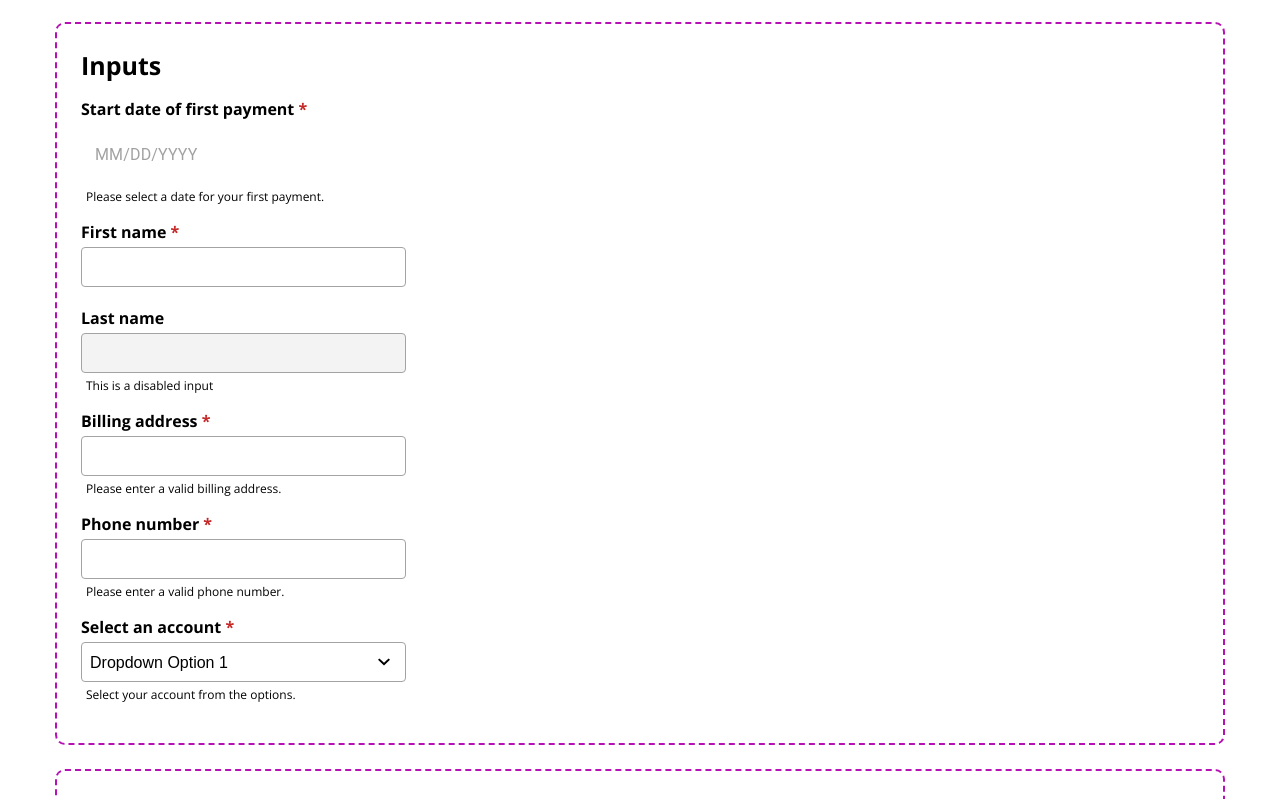
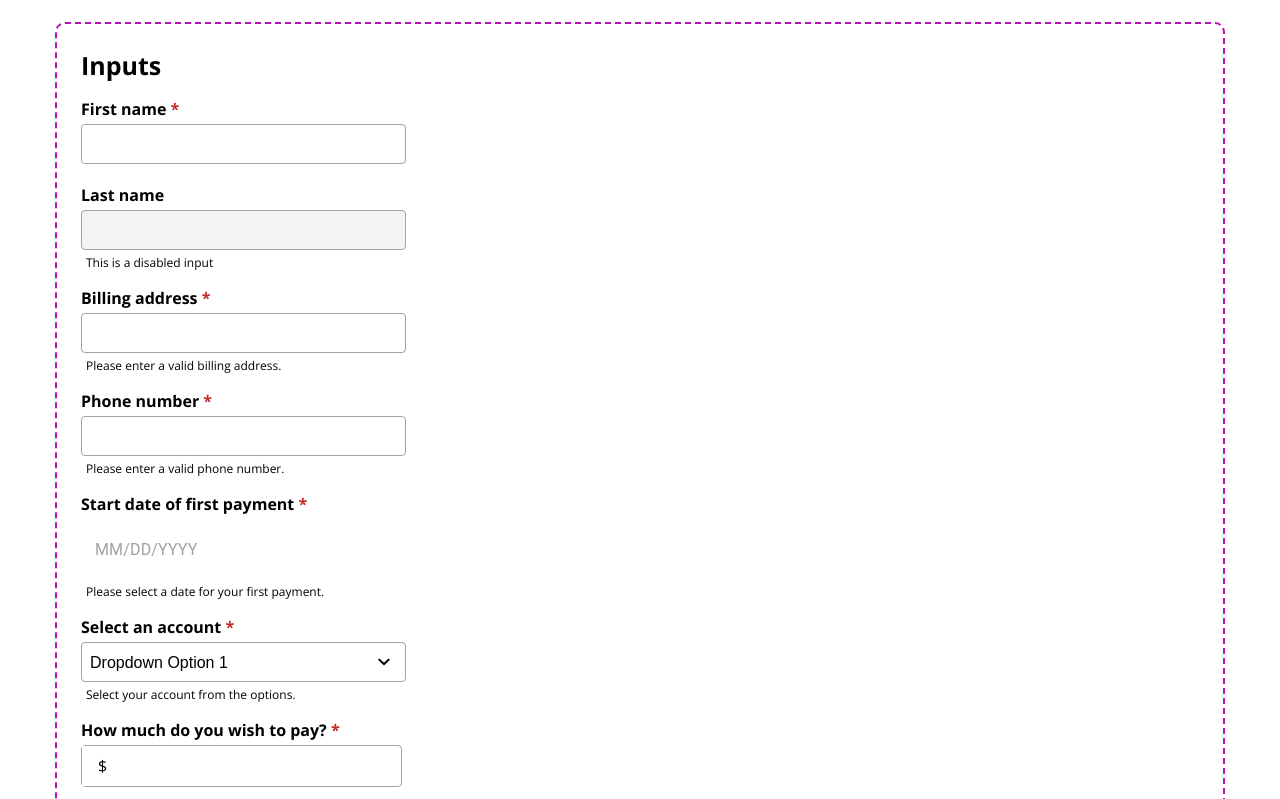
Before and after one commit to Billybobchops/design-system, a Next.js app: page / in a window 1280 px wide. Shown: the part 3021-3820 px from the top of the page. Built offline with nearby package versions, Linux system fonts and the light colour scheme.

Commit message:
initial work on monetary input

```diff
--- /dev/null
+++ b/src/components/InputMonetary.module.scss
@@ -0,0 +1,57 @@
+@use '../app/variables.module.scss';
+@use '../app/mixins.scss' as *;
+
+.inputContainer {
+    margin-bottom: variables.$input-container-margin-bottom;
+	width: variables.$input-desktop-width;
+
+    .inputInnerContainer {
+		border: variables.$input-border;
+		border-radius: variables.$input-border-radius;
+		margin: variables.$input-margin;
+        position: relative;
+
+        .inputAdornment {
+			align-items: center;
+			display: flex;
+			height: 100%;
+			margin: 0 variables.$spacing-s;
+			position: absolute;
+        }
+
+        .input {
+            @include mobile-100-w;
+
+            // border: variables.$input-border;
+            // border-radius: variables.$input-border-radius;
+			border: none;
+
+            font-size: variables.$input-font-size;
+            height: variables.$input-height;
+			margin-right: variables.$spacing-xs;
+            padding: variables.$input-padding;
+            // width: variables.$input-desktop-width;
+
+            &:focus-visible {
+                border: variables.$input-border-focus;
+            }
+
+            &:hover {
+                border: variables.$input-border-hover;
+            }
+
+            &:disabled {
+                background-color: variables.$utility-neutral-05;
+
+                &:hover {
+                    border: variables.$input-border;
+                }
+            }
+        }
+
+        .input[aria-invalid='true'] {
+            border-color: variables.$input-invalid-border-color;
+            border-left-width: variables.$input-invalid-border-left-width;
+        }
+    }
+}
--- /dev/null
+++ b/src/components/InputMonetary.tsx
@@ -0,0 +1,47 @@
+import classes from './InputMonetary.module.scss';
+import { useId } from 'react';
+import Label from './Label';
+import InputHelperText from './InputHelperText';
+
+interface InputProps {
+    disabled?: boolean;
+    helperText?: string;
+    label: string;
+    name: string;
+    required: boolean;
+}
+
+const Input: React.FC<InputProps> = ({
+    disabled = false,
+    helperText = '',
+    label,
+    name,
+    required = false,
+}) => {
+    const inputID = useId();
+    const helperID = useId();
+
+    return (
+        <div className={classes.inputContainer}>
+            <Label inputID={inputID} label={label} required={required} />
+            <div className={classes.inputInnerContainer}>
+                <div className={classes.inputAdornment}>
+                    <p>$</p>
+                </div>
+                <input
+                    aria-invalid={false}
+                    aria-describedby={helperID}
+                    className={classes.input}
+                    disabled={disabled}
+                    id={inputID}
+                    name={name}
+                    required={required}
+                    type='number'
+                />
+                <InputHelperText helperID={helperID} helperText={helperText} />
+            </div>
+        </div>
+    );
+};
+
+export default Input;
--- a/src/style-guide/InputStory.tsx
+++ b/src/style-guide/InputStory.tsx
@@ -3,17 +3,13 @@ import Input from '@/components/Input';
 import DatePickerInput from '@/components/DatePicker';
 import Select from '@/components/Select';
 import MultiSelect from '@/components/MultiSelect';
+import InputMonetary from '@/components/InputMonetary';
 
 const InputStory = () => {
 	const [selectedValues, setSelectValues] = useState<string[]>(['Real Estate']); // temp
 
     return (
         <>
-			<DatePickerInput
-                label='Start date of first payment'
-                helperText='Please select a date for your first payment.'
-                required={true}
-            />
             <Input
                 label='First name'
                 name='firstName'
@@ -42,6 +38,11 @@ const InputStory = () => {
                 required={true}
                 type='tel'
             />
+			<DatePickerInput
+                label='Start date of first payment'
+                helperText='Please select a date for your first payment.'
+                required={true}
+            />
             <Select
                 label='Select an account'
                 name='selectAccount'
@@ -53,6 +54,11 @@ const InputStory = () => {
                 required={true}
                 helperText='Select your account from the options.'
             />
+			<InputMonetary
+				label='How much do you wish to pay?'
+				name='paymentAmount'
+				required={true}
+			/>
 			{/* Hide Multi-select until we better understand if it's 2 sep components */}
             {/* <MultiSelect
                 label='Multi-select Invoice Type(s)'
```
